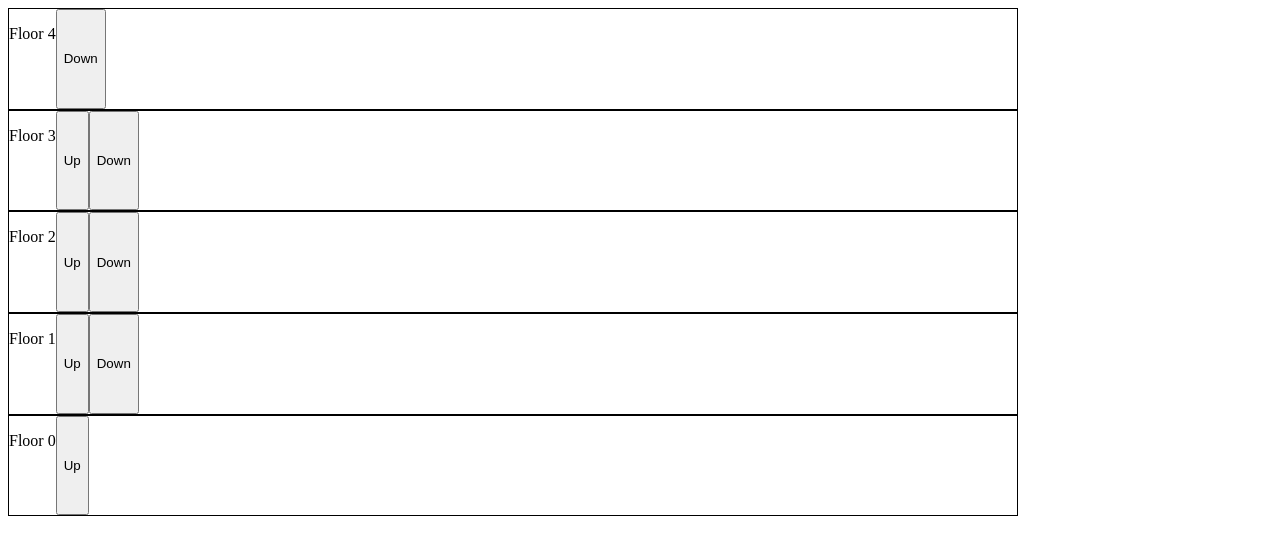
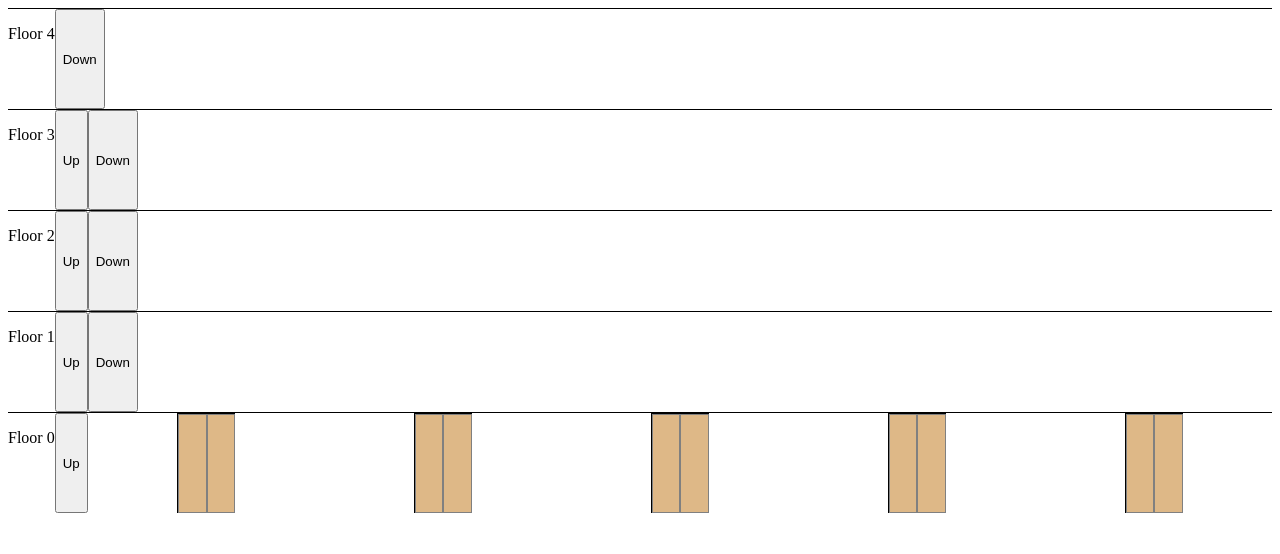
Before and after one commit to Ginder99/lift-simulation, a plain HTML site: page index.html in a window 1280 px wide. Both pictures are taken after typing "5", "5" into the empty fields and a click on the button "Submit". Drawn offline with Linux system fonts and the light colour scheme.

Commit message:
Doors drawn
Signed-off-by: Gurvinder Singh <ginder251@gmail.com>

```diff
--- a/index.html
+++ b/index.html
@@ -6,12 +6,12 @@
         <script src="script.js"></script>
         <div id="input">
             <div>
-                <label for="floorCount">No of Lifts:</label>
-                <input type="number" min=2 max=10 id="liftCount" placeholder="No of Lifts">
+                <label for="floorCount">No of Floors:</label>
+                <input type="number" min=2 max=10 id="floorCount" placeholder="No of Floors">
             </div>
             <div>
-                <label for="liftCount">No of Floors:</label>
-                <input type="number" min=1 max=10 id="floorCount" placeholder="No of Floors">
+                <label for="liftCount">No of Lifts:</label>
+                <input type="number" min=1 max=10 id="liftCount" placeholder="No of Lifts">
             </div>
             <button onclick="initializeSimulator()">
                 Submit
--- a/script.js
+++ b/script.js
@@ -41,43 +41,51 @@ class Lift {
     currentFloor;
     doorStatus;
     box;
-    interval;
+    liftInterval;
     constructor(id) {
         this.id = id;
         this.liftStatus = "idle";
         this.currentFloor = floorList[0];
         this.doorStatus = "closed";
         this.box = new LiftBox(id);
+        floorList[0].floorDiv.append(this.box.liftBoxDiv);
     }
     move(newFloor) {
         this.liftStatus = "moving";
         var speed = newFloor.floorNumber > this.currentFloor.floorNumber ? 1 : -1;
-        this.interval = setInterval(() => this.updateBoxPosition(speed, newFloor), 40);
+        this.liftInterval = setInterval(() => this.updateBoxPosition(speed, newFloor), 5);
     }
     updateBoxPosition(speed, targetFloor) {
         if(targetFloor.yPosition == this.box.yPosition) {
             // console.log("Clearing interval");
-            clearInterval(this.interval);
-            this.liftStatus = "idle"; // Need to decide where to set the lift to idle.
+            clearInterval(this.liftInterval);
             this.currentFloor = targetFloor;
             console.log(new Date().getTime() + ": Lift " + this.id + " reached floor " + targetFloor.floorNumber);
+            this.liftStatus = "stopped";
             setTimeout(() => this.openDoor(targetFloor.floorNumber), 500);
         } else {
             this.box.yPosition += speed;
+            this.box.liftBoxDiv.style.top = - (this.box.yPosition + (this.box.yPosition/100)) + "px";
         }
     }
     openDoor(floor) {
-        if(this.liftStatus != "idle") {
+        if(this.liftStatus == "moving") {
             console.log(new Date().getTime() + ": Lift " + this.id + " is moving towards " + floor + "Cannot open door");
             return;
         }
         console.log(new Date().getTime() + ": Opening door of lift " + this.id + " at floor " + this.currentFloor.floorNumber);
         this.doorStatus = "open";
+        // TODO Opening door animation
         setTimeout(() => this.closeDoor(), 2500);
+        setTimeout(() => this.idle(), 5000);
     }
     closeDoor() {
-        console.log("Closing door");
+        console.log(new Date().getTime() + ": Closing door");
+        // TODO Closing door animation
         this.doorStatus = "closed";
+    }
+    idle() {
+        this.liftStatus = "idle";
     }
 }
 
@@ -87,9 +95,18 @@ class LiftBox {
     yPosition;
     height;
     width;
+    liftBoxDiv;
     constructor(liftId) {
         this.liftId = liftId;
         this.yPosition = 0;
+        var boxDiv = document.createElement('div');
+        boxDiv.setAttribute("class", "liftBox");
+        var leftDoor = document.createElement('div');
+        var rightDoor = document.createElement('div');
+        leftDoor.setAttribute("class", "leftDoor");
+        rightDoor.setAttribute("class", "rightDoor");
+        boxDiv.append(leftDoor, rightDoor);
+        this.liftBoxDiv = boxDiv;
         this.xPosition = liftId * 100;
     }
 }
--- a/styles.css
+++ b/styles.css
@@ -1,6 +1,31 @@
-.floor{
+.floor {
     display:flex;
+    border-top: 1px solid black;
+    width: auto;
+    height: 100px;
+}
+
+.liftBox {
     border: 1px solid black;
-    width:63rem;
-    height: 6.23rem;
+    position: relative;
+    width: 56px;
+    height: 98px;
+    margin: auto;
 }
+
+.leftDoor {
+    position: absolute;
+    border: 0.5px solid grey;
+    background-color: burlywood;
+    width: 26.5px;
+    height: 97px;
+}
+
+.rightDoor {
+    left: 28.5px;
+    position: absolute;
+    border: 0.5px solid grey;
+    background-color: burlywood;
+    width: 26.5px;
+    height: 97px;
+}
```
